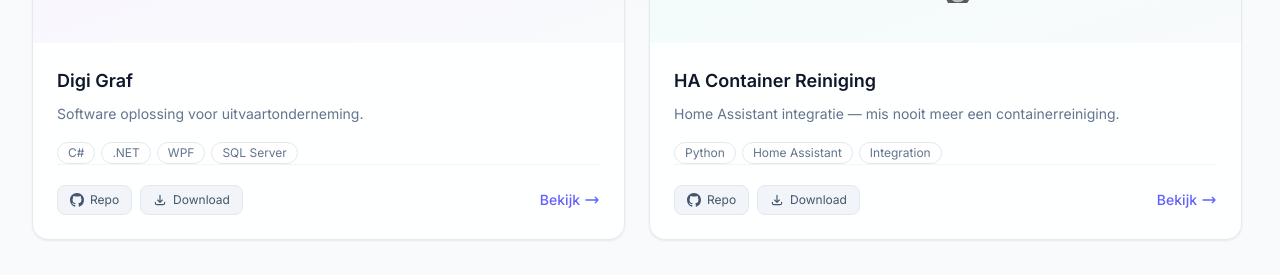
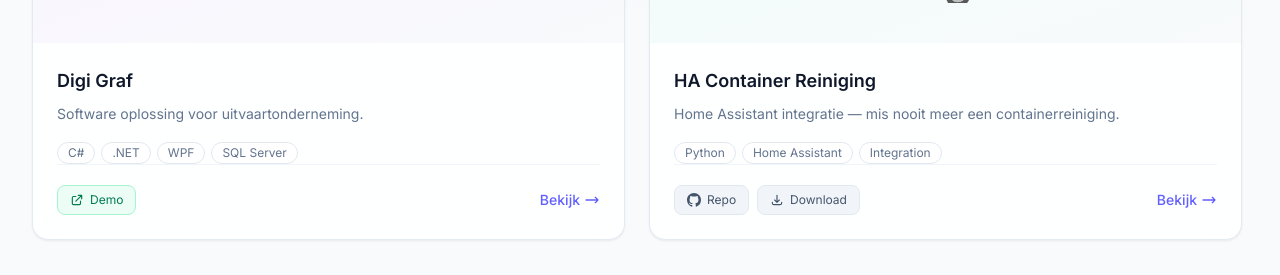
Before and after one commit to PatrickSt1991/my-portfolio, a React (Vite) app: page /projects in a window 1280 px wide. Shown: the part 948-1223 px from the top of the page. Built offline with nearby package versions, Linux system fonts and the light colour scheme; no server answers.

Commit message:
feat: add demo for digigraf

```diff
--- a/src/data/projects.js
+++ b/src/data/projects.js
@@ -9,9 +9,7 @@ const projectList = [
     title: "Digi Graf",
     description: "Software oplossing voor uitvaartonderneming.",
     tags: ["C#", ".NET", "WPF", "SQL Server"],
-    repo: "https://github.com/PatrickSt1991/Uitvaartverzorging-Dossier-Registratie",
-    download: "https://github.com/PatrickSt1991/Uitvaartverzorging-Dossier-Registratie/releases/latest",
-    manual: "https://patrickst1991.github.io/Uitvaartverzorging-Dossier-Registratie/",
+    link: "https://digigraf.madebypatrick.nl",
     image: dglogo,
     topContent: `
       <blockquote>"Een revolutionaire oplossing voor de uitvaartbranche."</blockquote>
```
